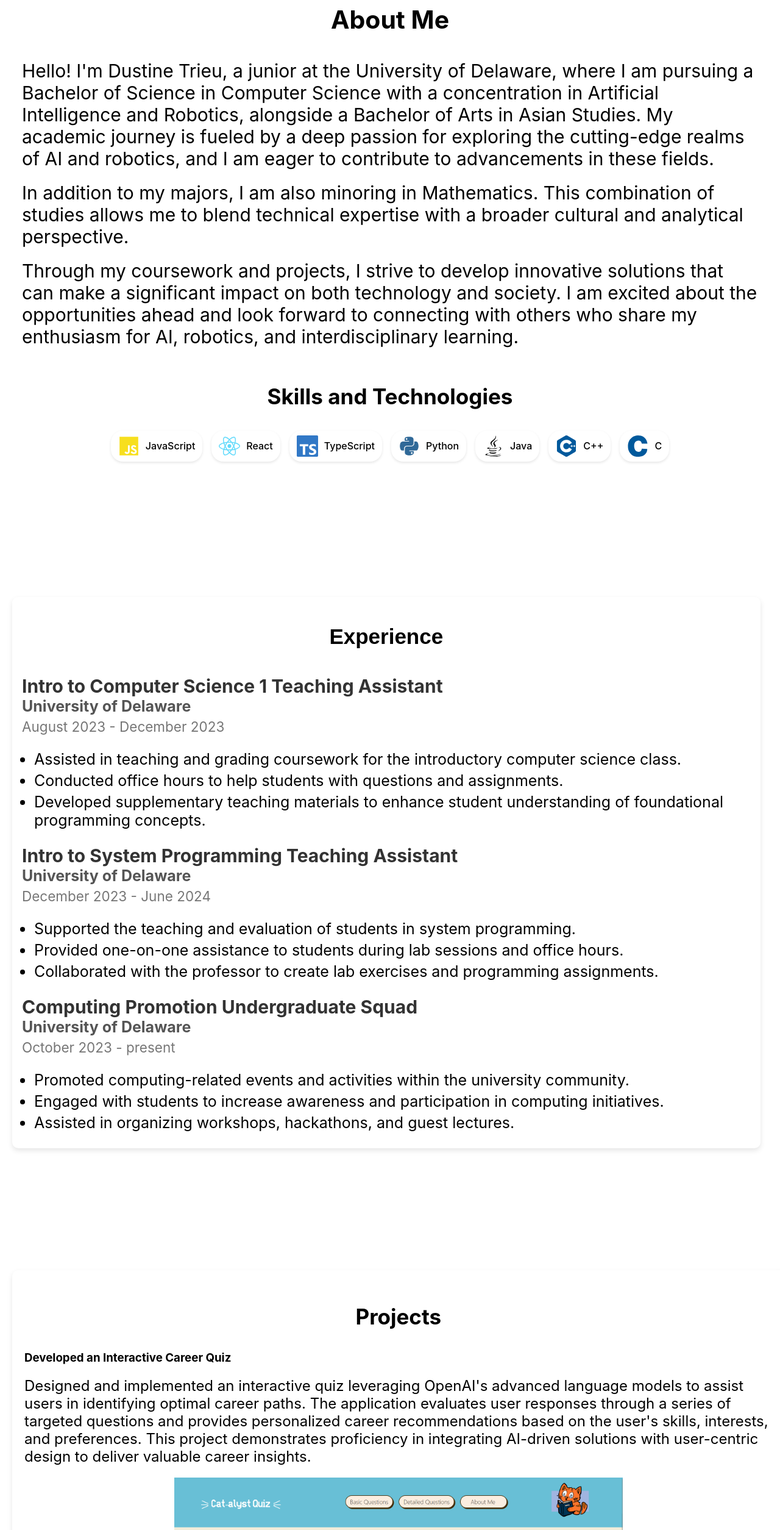
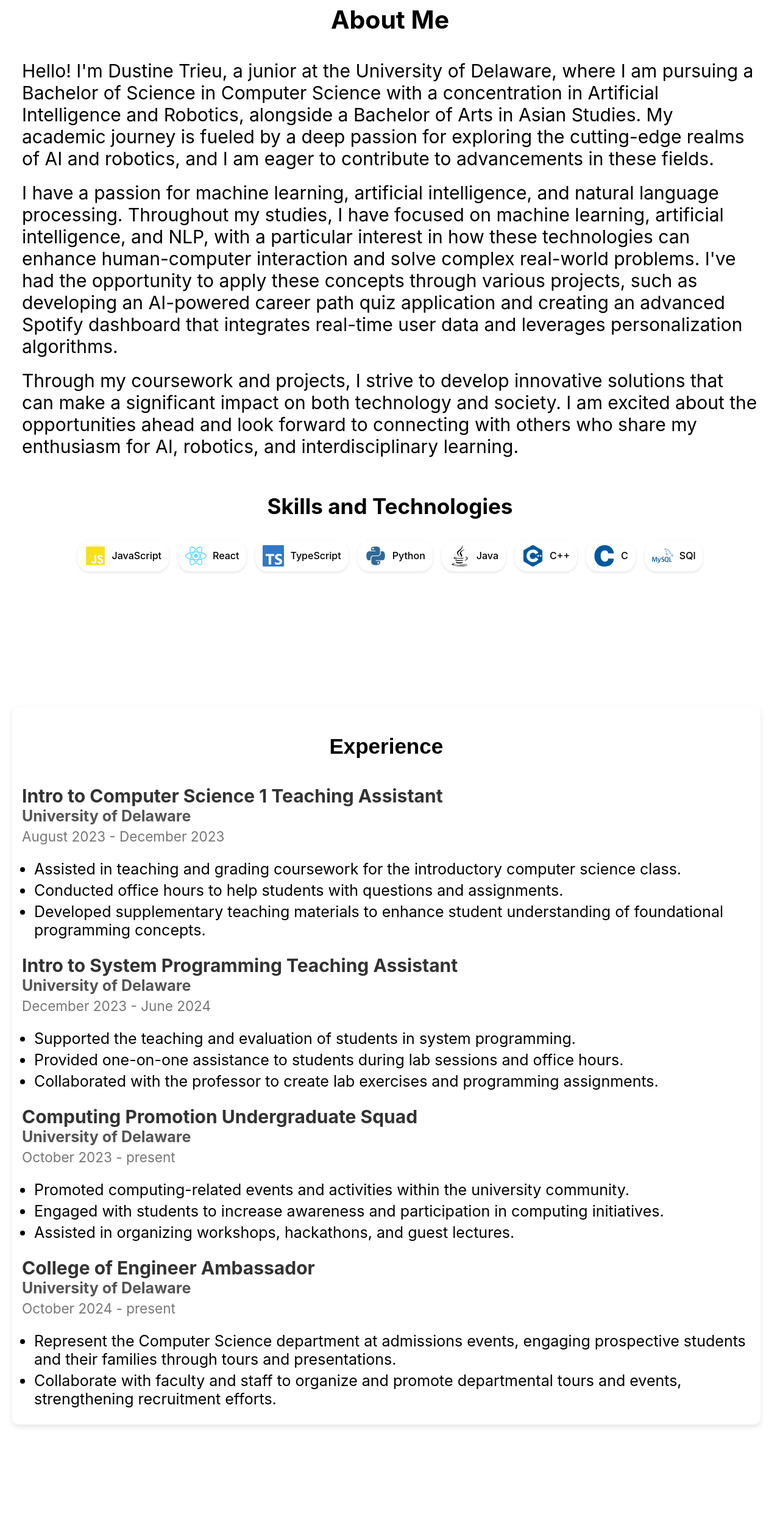
Before and after one commit to Dtrieu728/git_web, a React (Create React App) app: page / in a window 1280 px wide. Shown: the part 1554-4063 px from the top of the page at 61% size. Built offline with nearby package versions, Linux system fonts and the light colour scheme.

Commit message:
New text and additional content

```diff
--- a/src/pages/home-page.tsx
+++ b/src/pages/home-page.tsx
@@ -4,7 +4,7 @@ import SocialIcons from "../components/Icons/SocialIcons";
 import Navbar from "../components/Navbar/navbar";
 import Experience from "../components/Experience/experience";
 import { FaJs, FaReact, FaPython, FaJava } from "react-icons/fa";
-import { SiTypescript } from "react-icons/si";
+import { SiMysql, SiTypescript } from "react-icons/si";
 import { SiCplusplus, SiC } from "react-icons/si";
 import Hero from "../components/Hero/Hero";
 import ProjectsSection from "../components/Project/projectSection";
@@ -74,9 +74,11 @@ function HomePage() {
                 contribute to advancements in these fields.
               </p>
               <p style={{ fontSize: "30px" }}>
-                In addition to my majors, I am also minoring in Mathematics.
-                This combination of studies allows me to blend technical
-                expertise with a broader cultural and analytical perspective.
+                I have a passion for machine learning, artificial intelligence, and natural language processing.
+                Throughout my studies, I have focused on machine learning, artificial intelligence, and NLP, with a particular interest
+                in how these technologies can enhance human-computer interaction and solve complex real-world problems. I've had the opportunity
+                to apply these concepts through various projects, such as developing an AI-powered career path quiz application and creating an advanced
+                 Spotify dashboard that integrates real-time user data and leverages personalization algorithms.
               </p>
               <p style={{ fontSize: "30px" }}>
                 Through my coursework and projects, I strive to develop
@@ -126,6 +128,10 @@ function HomePage() {
                   <SiC size={35} color="#00599C" />
                   <span>C</span>
                 </div>
+                <div className="skill">
+                  <SiMysql size={35} color="#00599C" />
+                  <span>SQl</span>
+                </div>
                 {/* Add more skills with icons as needed */}
               </div>
             </div>
@@ -173,6 +179,15 @@ function HomePage() {
                     "Assisted in organizing workshops, hackathons, and guest lectures.",
                   ]}
                 />
+                  <Experience
+                  title="College of Engineer Ambassador"
+                  organization="University of Delaware"
+                  date="October 2024 - present"
+                  responsibilities={[
+                    "Represent the Computer Science department at admissions events, engaging prospective students and their families through tours and presentations.",
+                    "Collaborate with faculty and staff to organize and promote departmental tours and events, strengthening recruitment efforts."
+                  ]}
+                />
               </>
             </div>
           </div>
```
